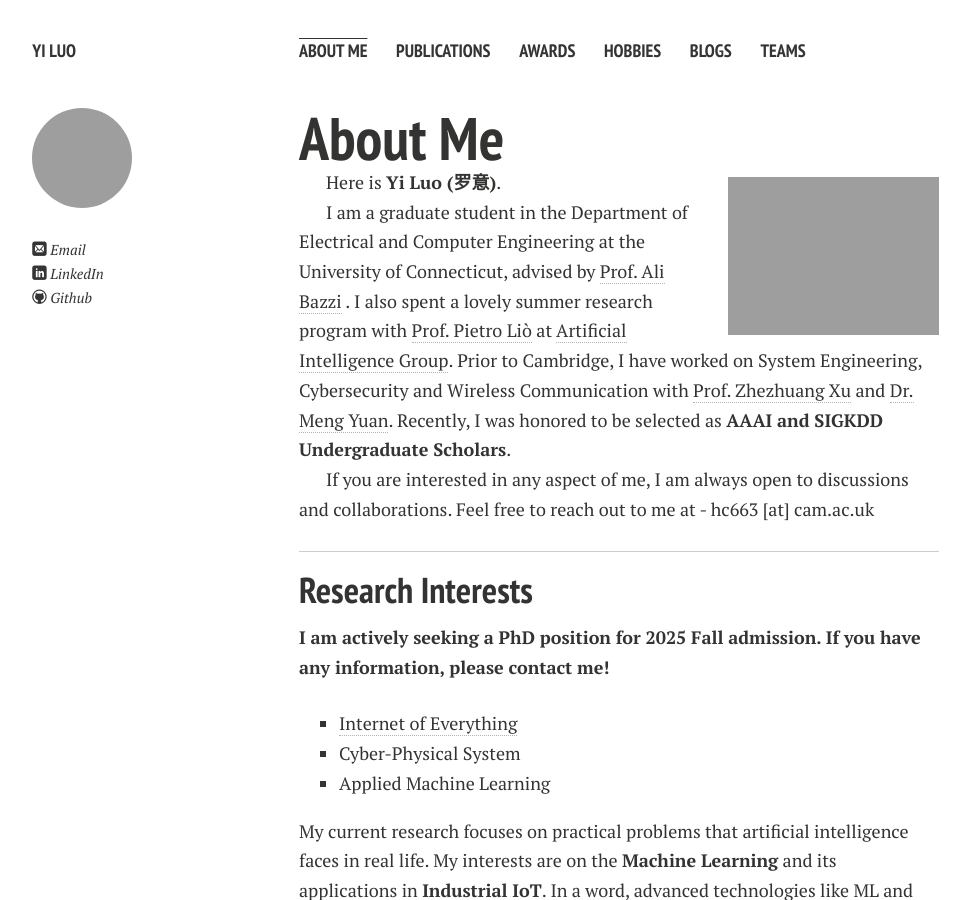
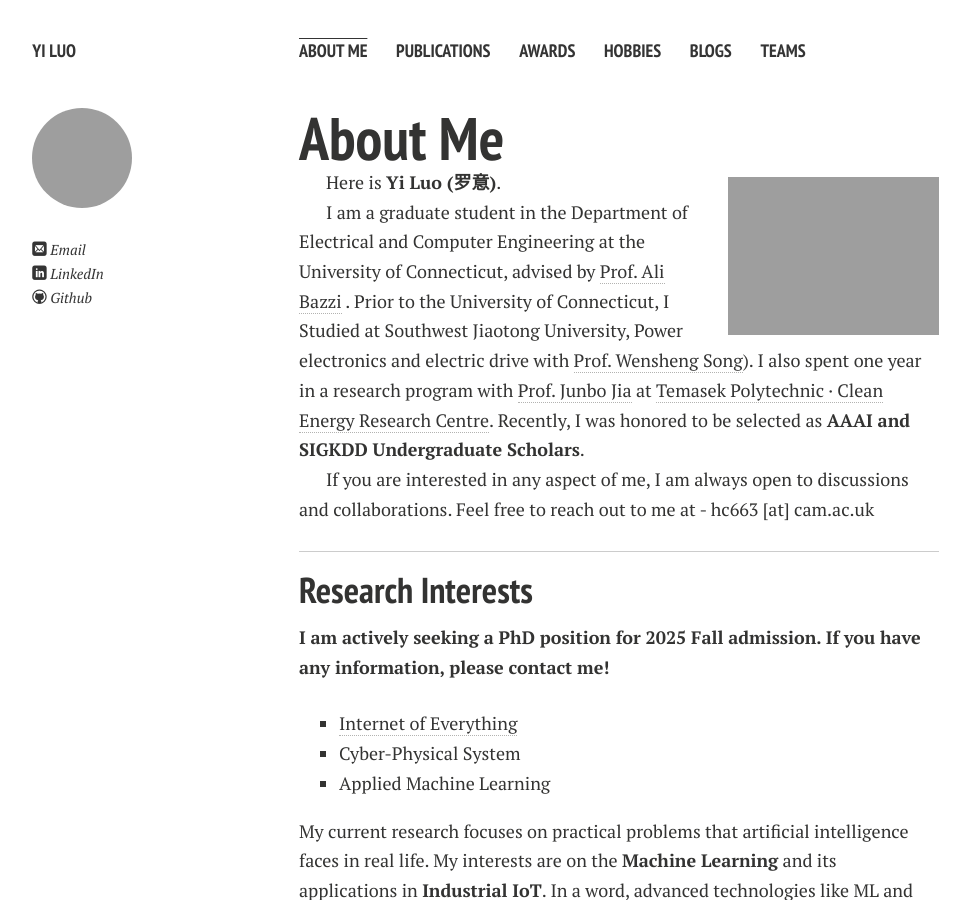
Before and after one commit to yisamu/yisamu.github.io, a Jekyll site: the page built from index.md, in a window 1280 px wide and 900 px high. Shown: the whole window, without its empty margins (21-991 px from the left). Built offline with Jekyll 4.4.1, drawn with Linux system fonts in a browser that asks for light colours; nearby versions of some CDN libraries; comment, search, counter and statistics services are not loaded; a style sheet for code colours, icons or effects is not loaded; our own code applies the rules of GitHub Pages for plain Markdown files.

Commit message:
Update index.md

```diff
--- a/index.md
+++ b/index.md
@@ -9,7 +9,8 @@ layout: page
 Here is **Yi Luo (罗意)**.<br>
 
 I am a graduate student in the Department of Electrical and Computer Engineering at the University of Connecticut, advised by <a href="https://pearl.engr.uconn.edu/about-ali-bazzi/">Prof. Ali Bazzi</a>
-. I also spent a lovely summer research program with [Prof. Pietro Liò](https://www.cl.cam.ac.uk/~pl219/) at [Artificial Intelligence Group](https://www.cl.cam.ac.uk/research/ai/). Prior to Cambridge,  I have worked on System Engineering, Cybersecurity and Wireless Communication with [Prof. Zhezhuang Xu](https://scholar.google.com.hk/citations?user=iZ7LQRkAAAAJ&hl=zh-CN) and [Dr. Meng Yuan](https://myuan27.github.io/). Recently, I was honored to be selected as **AAAI and SIGKDD Undergraduate Scholars**.<br>
+. Prior to the University of Connecticut,  I Studied at Southwest Jiaotong University, Power electronics and electric drive with [Prof. Wensheng Song](https://faculty.swjtu.edu.cn/songwensheng/zh_CN/index.htm)). I also spent one year in a research program with [Prof. Junbo Jia](https://www.cl.cam.ac.uk/~pl219/) at [Temasek Polytechnic · Clean Energy Research Centre]((https://www.tp.edu.sg/research-and-industry/centres-of-excellence/centres-under-school-of-engineering/clean-energy-research-centre-cerc.html)).
+Recently, I was honored to be selected as **AAAI and SIGKDD Undergraduate Scholars**.<br>
 
 If you are interested in any aspect of me, I am always open to discussions and collaborations. Feel free to reach out to me at - hc663 [at] cam.ac.uk
 
```
